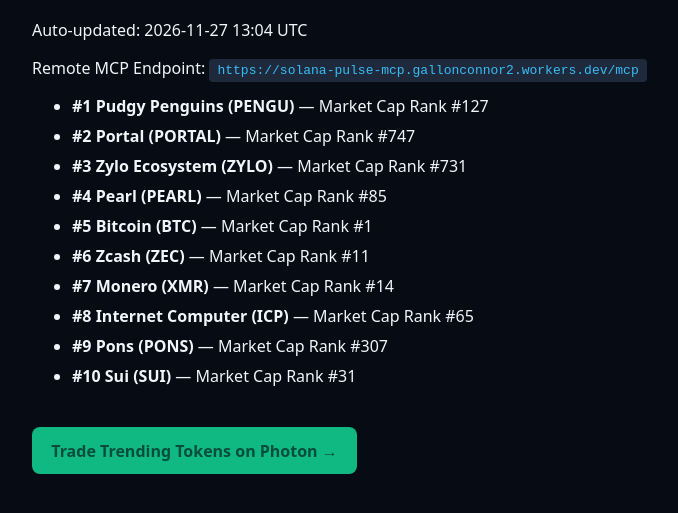
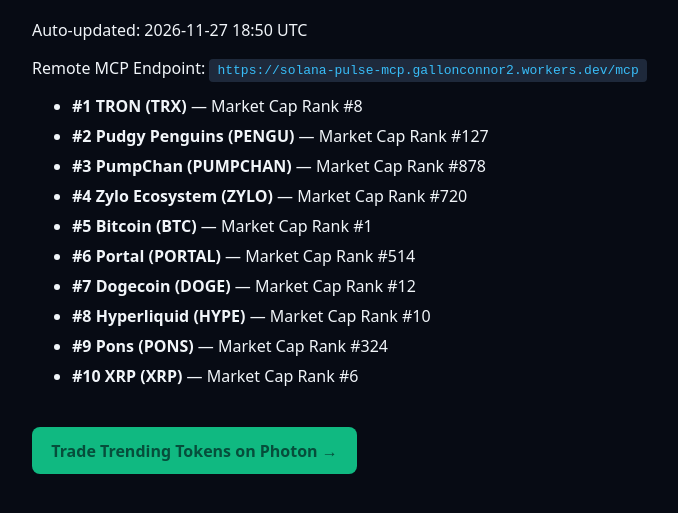
Before and after one commit to Terminalcut/agent-scaffold-mcp, a plain HTML site: page pulse.html in a window 1280 px wide. Shown: the part 99-612 px from the top of the page, without its empty margins (208-886 px from the left). Drawn offline with Linux system fonts and the light colour scheme.

Commit message:
Auto-update live SEO pulse

```diff
--- a/pulse.html
+++ b/pulse.html
@@ -3,7 +3,7 @@
 <head>
   <meta charset="UTF-8">
   <meta name="viewport" content="width=device-width,initial-scale=1">
-  <title>Live Solana &amp; Crypto Agent Pulse (2026-11-27 13:04 UTC)</title>
+  <title>Live Solana &amp; Crypto Agent Pulse (2026-11-27 18:50 UTC)</title>
   <style>
     body { font-family: system-ui, sans-serif; background: #070b14; color: #f1f5f9; padding: 2rem; max-width: 800px; margin: auto; }
     a.btn { display: inline-block; margin-top: 1.5rem; background: #10b981; color: #064e3b; padding: 0.8rem 1.2rem; border-radius: 8px; font-weight: 700; text-decoration: none; }
@@ -13,19 +13,19 @@
 </head>
 <body>
   <h1>Live Crypto &amp; AI Agent Market Pulse</h1>
-  <p>Auto-updated: 2026-11-27 13:04 UTC</p>
+  <p>Auto-updated: 2026-11-27 18:50 UTC</p>
   <p>Remote MCP Endpoint: <code>https://solana-pulse-mcp.gallonconnor2.workers.dev/mcp</code></p>
   <ul>
-    <li><strong>#1 Pudgy Penguins (PENGU)</strong> — Market Cap Rank #127</li>
-<li><strong>#2 Portal (PORTAL)</strong> — Market Cap Rank #747</li>
-<li><strong>#3 Zylo Ecosystem (ZYLO)</strong> — Market Cap Rank #731</li>
-<li><strong>#4 Pearl (PEARL)</strong> — Market Cap Rank #85</li>
+    <li><strong>#1 TRON (TRX)</strong> — Market Cap Rank #8</li>
+<li><strong>#2 Pudgy Penguins (PENGU)</strong> — Market Cap Rank #127</li>
+<li><strong>#3 PumpChan (PUMPCHAN)</strong> — Market Cap Rank #878</li>
+<li><strong>#4 Zylo Ecosystem (ZYLO)</strong> — Market Cap Rank #720</li>
 <li><strong>#5 Bitcoin (BTC)</strong> — Market Cap Rank #1</li>
-<li><strong>#6 Zcash (ZEC)</strong> — Market Cap Rank #11</li>
-<li><strong>#7 Monero (XMR)</strong> — Market Cap Rank #14</li>
-<li><strong>#8 Internet Computer (ICP)</strong> — Market Cap Rank #65</li>
-<li><strong>#9 Pons (PONS)</strong> — Market Cap Rank #307</li>
-<li><strong>#10 Sui (SUI)</strong> — Market Cap Rank #31</li>
+<li><strong>#6 Portal (PORTAL)</strong> — Market Cap Rank #514</li>
+<li><strong>#7 Dogecoin (DOGE)</strong> — Market Cap Rank #12</li>
+<li><strong>#8 Hyperliquid (HYPE)</strong> — Market Cap Rank #10</li>
+<li><strong>#9 Pons (PONS)</strong> — Market Cap Rank #324</li>
+<li><strong>#10 XRP (XRP)</strong> — Market Cap Rank #6</li>
   </ul>
   <a class="btn" href="https://photon-sol.tinyastro.io/@Sol12" target="_blank" rel="nofollow sponsored">Trade Trending Tokens on Photon →</a>
 </body>
```
